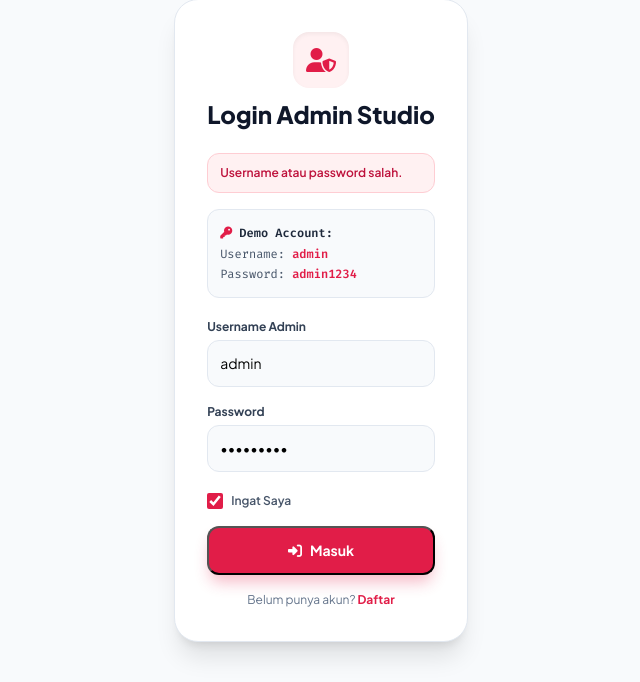
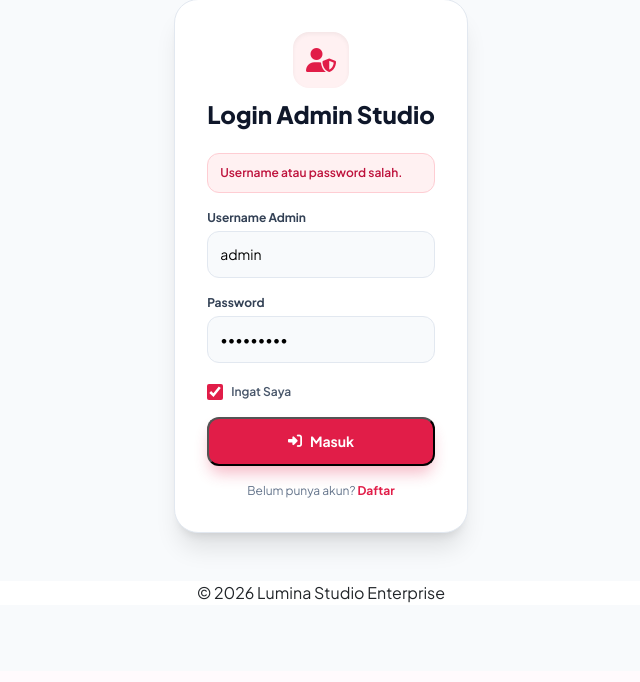
Before and after one commit to sffnhawa-lgtm/Project-Studio-Foto, a PHP site: page /index.php?page=admin&error=1 in a window 1280 px wide. Shown: the part 129-811 px from the top of the page, without its empty margins (319-959 px from the left). After the commit the page ends 732 px from the top, so only its background shows below. Run offline with PHP 8.4, Linux system fonts and the light colour scheme.

Commit message:
update 9

```diff
--- a/login.php
+++ b/login.php
@@ -12,11 +12,6 @@
         <div class="form-alert form-alert-error">Username atau password salah.</div>
     <?php endif; ?>
 
-    <div class="credentials-hint">
-        <p class="hint-title"><i class="fa-solid fa-key text-rose"></i> Demo Account:</p>
-        <p>Username: <span class="text-rose">admin</span></p>
-        <p>Password: <span class="text-rose">admin1234</span></p>
-    </div>
 
     <form method="POST" action="services/process_login.php" class="login-form">
         <div>
```
